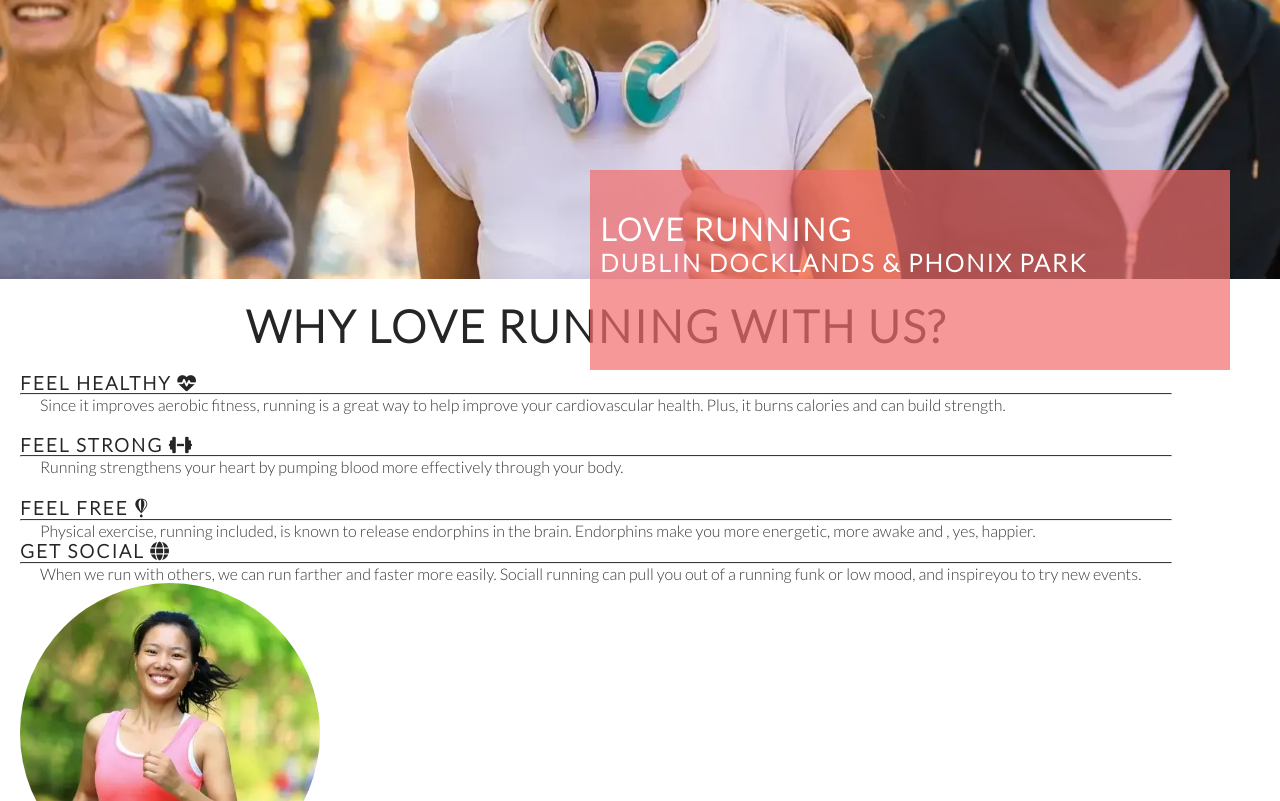
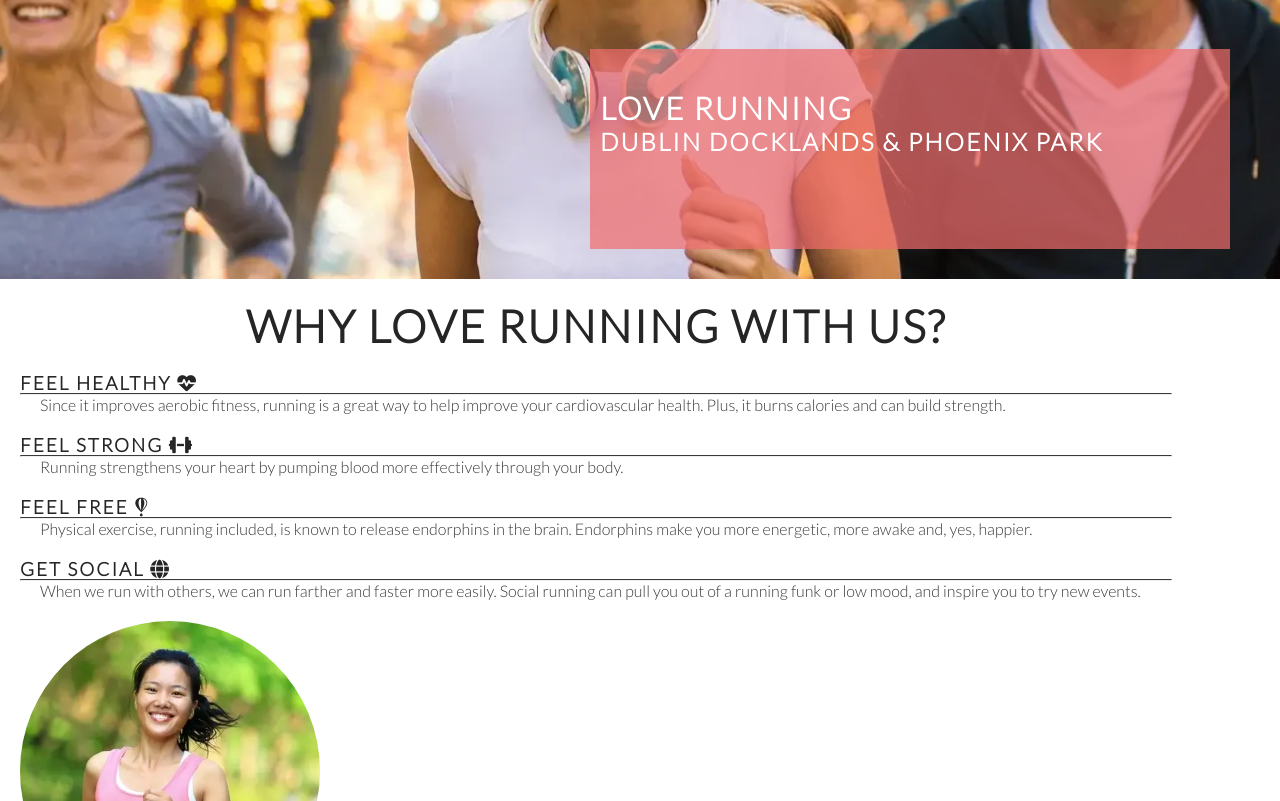
Before and after one commit to terihylton/love-running-update, a plain HTML site: page index.html in a window 1280 px wide. Shown: the part 400-1201 px from the top of the page. Drawn offline with Linux system fonts and the light colour scheme.

Commit message:
Edited copy and pasted to red spot break and possible ending divs problem

```diff
--- a/index.html
+++ b/index.html
@@ -40,38 +40,40 @@
 
     <!-- Main content -->
     <main>
-        <section id="hero"></section>
+        <section id="hero">
             <div id="cover-text">
                 <h2>Love Running</h2>
-            <h3>Dublin Docklands & Phonix Park</h3>
+                <h3>Dublin Docklands & Phoenix Park</h3>
             </div>
         </section>
         <section id="reasons">
-    <!--Reason section -->
-        <h2>Why Love Running With Us?</h2>
+            <h2>Why love running with us?</h2>
             <div id="benefits">
                 <div id="benefits-physical">
                     <div>
                         <h3>Feel healthy <i class="fa-solid fa-heart-pulse"></i></h3>
                         <hr>
-            <p>Since it improves aerobic fitness, running is a great way to help improve your cardiovascular health. Plus, it burns calories and can build strength.</p>
+                        <p>Since it improves aerobic fitness, running is a great way to help improve your cardiovascular
+                            health. Plus, it burns calories and can build strength.</p>
                     </div>
                     <div>
-            <h3>Feel Strong <i class="fa-solid fa-dumbbell"></i></h3>
+                        <h3>Feel strong <i class="fa-solid fa-dumbbell"></i></h3>
                         <hr>
                         <p>Running strengthens your heart by pumping blood more effectively through your body.</p>
                     </div>
                 </div>
                 <div id="benefits-mental">
-
+                    <div>
                         <h3>Feel free <i class="fa-brands fa-fly"></i></h3>
                         <hr>
-                <p>Physical exercise, running included, is known to release endorphins in the brain. Endorphins make you more energetic, more awake and , yes, happier.</p>
+                        <p>Physical exercise, running included, is known to release endorphins in the brain. Endorphins
+                            make you more energetic, more awake and, yes, happier.</p>
                     </div>
                     <div>
-                <h3>Get Social <i class="fa-solid fa-globe"></i></h3>
+                        <h3>Get social <i class="fa-solid fa-globe"></i></h3>
                         <hr>
-                <p>When we run with others, we can run farther and faster more easily. Sociall running can pull you out of a running funk or low mood, and inspireyou to try new events.</p>
+                        <p>When we run with others, we can run farther and faster more easily. Social running can pull
+                            you out of a running funk or low mood, and inspire you to try new events.</p>
                     </div>
                 </div>
                 <div id="benefits-image">
@@ -79,8 +81,6 @@
                 </div>
             </div>
         </section>
-
-
     </main>
 
     <!-- Footer -->
```
Lines whose indentation alone changed are shown as unchanged.
